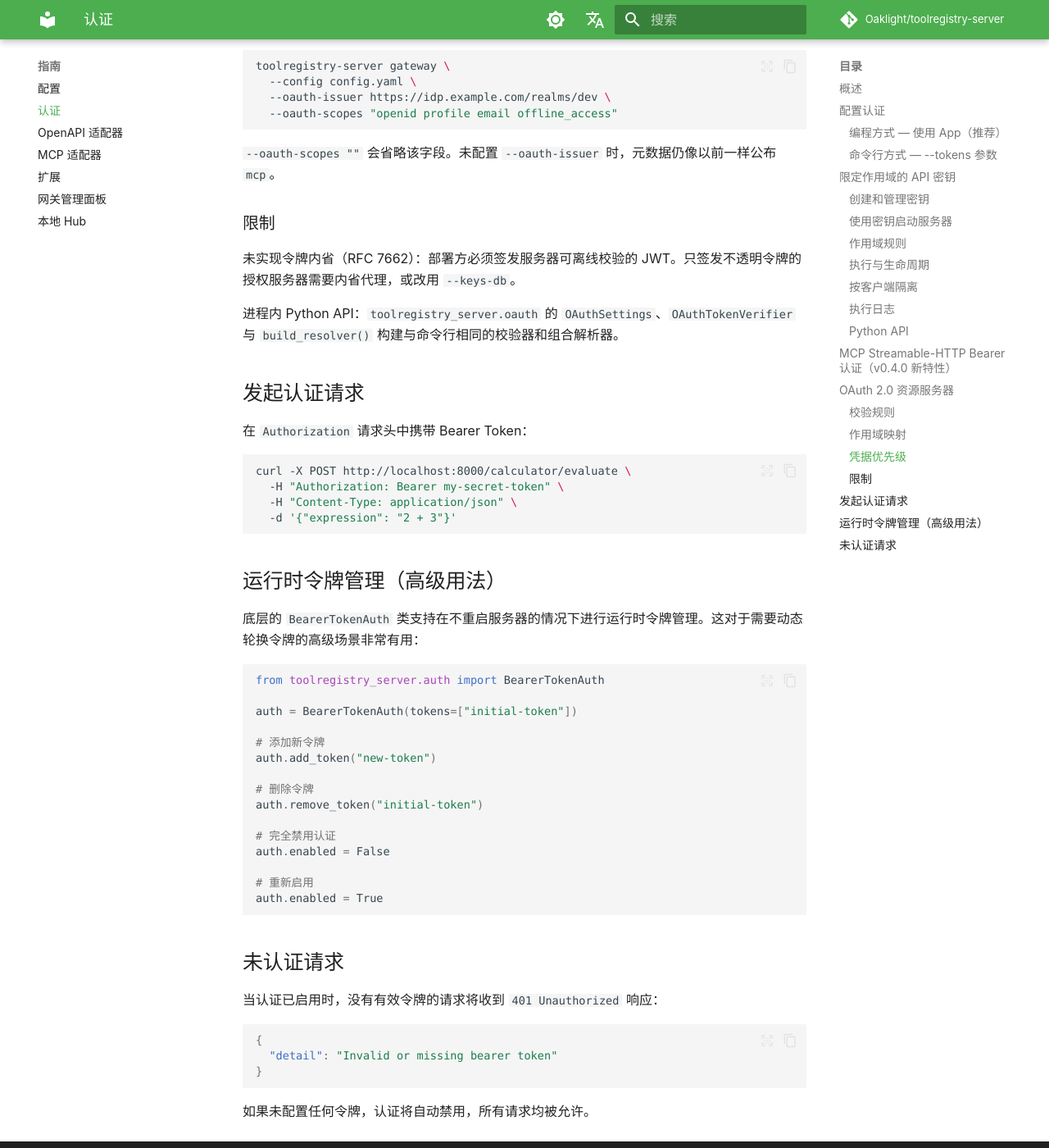
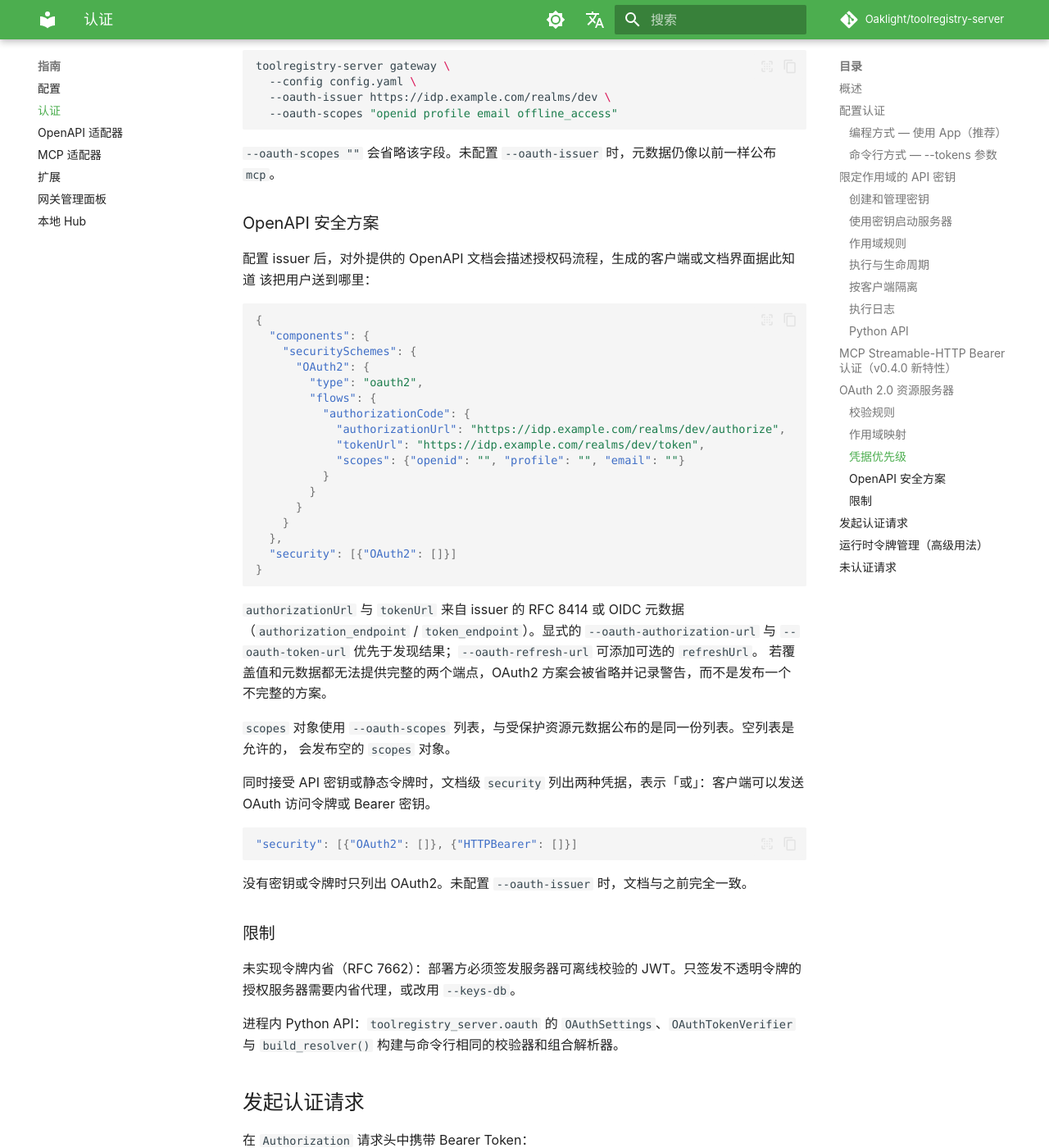
Before and after one commit to Oaklight/toolregistry-server, an MkDocs documentation site: the page built from docs/guides/authentication.md, in a window 1280 px wide and 1400 px high, scrolled down 7054 px. Shown: the whole window at 82% size. Built offline with MkDocs 1.6.1 and Material for MkDocs 9.7.7, drawn with Linux system fonts in a browser that asks for light colours; some web fonts are replaced; comment, search, counter and statistics services are not loaded.

Commit message:
docs(openapi): 描述 OAuth2 授权码方案

````diff
--- a/docs/guides/authentication.md
+++ b/docs/guides/authentication.md
@@ -290,6 +290,49 @@ toolregistry-server gateway \
 
 `--oauth-scopes ""` 会省略该字段。未配置 `--oauth-issuer` 时，元数据仍像以前一样公布 `mcp`。
 
+### OpenAPI 安全方案
+
+配置 issuer 后，对外提供的 OpenAPI 文档会描述授权码流程，生成的客户端或文档界面据此知道
+该把用户送到哪里：
+
+```json
+{
+  "components": {
+    "securitySchemes": {
+      "OAuth2": {
+        "type": "oauth2",
+        "flows": {
+          "authorizationCode": {
+            "authorizationUrl": "https://idp.example.com/realms/dev/authorize",
+            "tokenUrl": "https://idp.example.com/realms/dev/token",
+            "scopes": {"openid": "", "profile": "", "email": ""}
+          }
+        }
+      }
+    }
+  },
+  "security": [{"OAuth2": []}]
+}
+```
+
+`authorizationUrl` 与 `tokenUrl` 来自 issuer 的 RFC 8414 或 OIDC 元数据
+（`authorization_endpoint` / `token_endpoint`）。显式的 `--oauth-authorization-url` 与
+`--oauth-token-url` 优先于发现结果；`--oauth-refresh-url` 可添加可选的 `refreshUrl`。
+若覆盖值和元数据都无法提供完整的两个端点，OAuth2 方案会被省略并记录警告，而不是发布一个
+不完整的方案。
+
+`scopes` 对象使用 `--oauth-scopes` 列表，与受保护资源元数据公布的是同一份列表。空列表是允许的，
+会发布空的 `scopes` 对象。
+
+同时接受 API 密钥或静态令牌时，文档级 `security` 列出两种凭据，表示「或」：客户端可以发送
+OAuth 访问令牌或 Bearer 密钥。
+
+```json
+"security": [{"OAuth2": []}, {"HTTPBearer": []}]
+```
+
+没有密钥或令牌时只列出 OAuth2。未配置 `--oauth-issuer` 时，文档与之前完全一致。
+
 ### 限制
 
 未实现令牌内省（RFC 7662）：部署方必须签发服务器可离线校验的 JWT。只签发不透明令牌的
````
Also changed, not shown: docs/changelog.md (+3 -2 lines), docs/reference/cli/index.md (+9 -0 lines).
